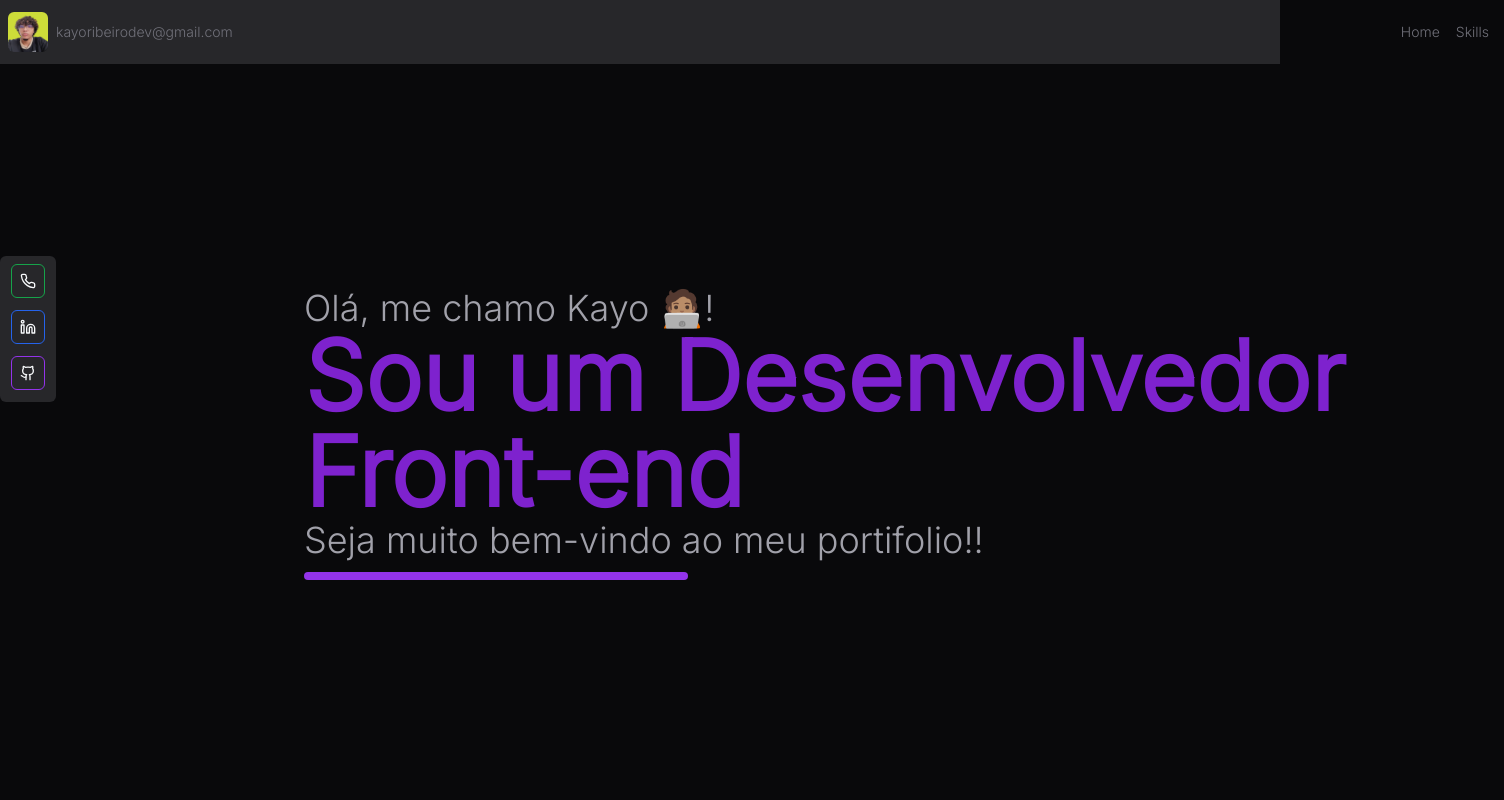
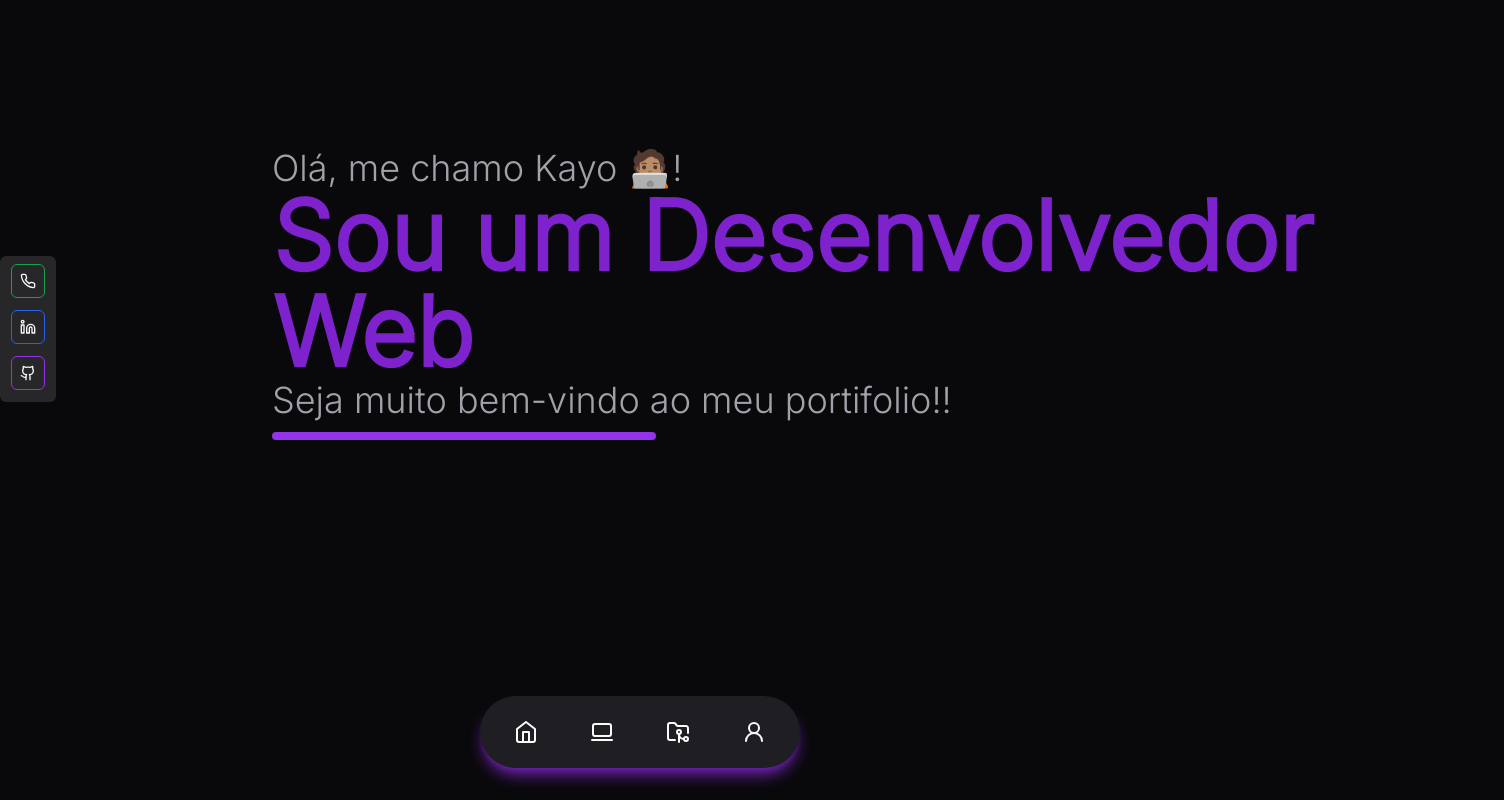
Before and after one commit to DevKayoS/my_portfolio, a React (Vite) app: page / in a window 1280 px wide. Shown: the top 800 px of the page, 1504 px wide, since content can reach past the window. Built offline with nearby package versions, Linux system fonts and the light colour scheme.

Commit message:
Adicionando nova estilização para o portifolio

```diff
--- a/index.html
+++ b/index.html
@@ -7,10 +7,10 @@
     <link rel="preconnect" href="https://fonts.gstatic.com" crossorigin>
     <link href="https://fonts.googleapis.com/css2?family=VT323&display=swap" rel="stylesheet">
     <link href="https://fonts.googleapis.com/css2?family=Inter:wght@300&family=Nunito:wght@300&family=Roboto:wght@300&display=swap" rel="stylesheet">
-    <meta name="viewport" content="width=device-width, initial-scale=1.0" />
+    <meta name="viewport" content="width=device-width, initial-scale=0.75" />
     <title>Kayo Vinicis</title>
   </head>
-  <body class="bg-zinc-950 font-sans">
+  <body class="bg-zinc-950 font-sans scroll-smooth">
     <div id="root"></div>
     <script type="module" src="/src/main.tsx"></script>
   </body>
--- a/src/components/about.tsx
+++ b/src/components/about.tsx
@@ -3,6 +3,7 @@ import perfil from '../assets/perfil.png'
 import { Phone } from 'lucide-react'
 import { Github } from 'lucide-react'
 import { LinkedinIcon } from 'lucide-react'
+import { Navgation } from "./navgation"
 
 export function About() {
   const container = {
--- a/src/components/header.tsx
+++ b/src/components/header.tsx
@@ -2,7 +2,7 @@ import perfil from '../assets/perfil.png'
 
 export function Header(){
   return(
-    <div className="w-full  bg-zinc-800 h-16  md:justify-between md:space-x-[1200px]  flex fixed  space-x-16">
+    <div className="w-full md:opacity-0 bg-zinc-800 h-16  md:justify-between md:space-x-[1200px]  flex fixed  space-x-16">
 
       <div className='ml-2 flex-row gap-2   flex '>
         <img src={perfil} className="rounded-md mt-3  size-10" />
--- a/src/components/main.tsx
+++ b/src/components/main.tsx
@@ -1,19 +1,22 @@
 import { SocialMidia } from "./socialMidias";
 import {motion} from "framer-motion"
+import { UserRound, Laptop2, FolderGit2, Home} from "lucide-react"
+import { Navgation } from "./navgation";
 
 export function Main() {
   return(
-   <div id="main" className="flex flex-col lg:h-[110vh] h-[80vh] bg-zinc-950 w-96">
+   <div id="main" className="flex flex-col lg:h-[110vh] h-[80vh] bg-zinc-950 ">
       <SocialMidia/>
-      <div className="lg:max-w-[1200px] md:m-44">
-      <motion.div className=" border-white justify-center w-full text-zinc-400  flex flex-col md:ml-32 md:mt-28 md:w-[1200px]  mt-56 ml-16 font-sans cursor-pointer">
+      <div className="lg:max-w-[1200px] md:m-28">
+      <motion.div className=" border-white justify-center w-full text-zinc-400  md:p-8 md:rounded-lg  flex flex-col md:ml-32 md:mt-1 md:w-[1200px]  mt-56 ml-16 font-sans ">
         <h1 className="text-zinc-400 md:text-4xl text-2xl  hover:text-zinc-200">Olá, me chamo Kayo 🧑🏽‍💻!</h1>
-        <p className="md:text-8xl text-2xl font-bold text-purple-700 "> Sou um Desenvolvedor Front-end</p>
+        <p className="md:text-8xl text-2xl font-bold text-purple-700 "> Sou um Desenvolvedor Web</p>
         <p className="md:text-4xl text-2xl w-[700px] hover:text-zinc-200">Seja muito bem-vindo ao meu portifolio!!</p>
         <div className="h-2 rounded-full w-96 bg-purple-600 mt-3"/>
 
       </motion.div>
       </div>
+      <Navgation/>
 
    </div>
 
--- /dev/null
+++ b/src/components/navgation.tsx
@@ -0,0 +1,15 @@
+import { Home, Laptop2, FolderGit2, UserRound } from "lucide-react";
+
+export function Navgation() {
+  return(
+    <div className="md:w-96 m-auto opacity-0 md:opacity-100 md:flex md:items-center md:justify-center ">
+    <div className="text-slate-50 flex items-center shadow-lg shadow-purple-800 justify-center bg-zinc-700/40 w-80 p-4 gap-9 rounded-full">
+      <a className=" rounded-full p-2 hover:bg-zinc-600  " href="#main"><Home/></a>
+      <a className=" rounded-full p-2 hover:bg-zinc-600  " href="#stacks"><Laptop2/></a>
+      <a className=" rounded-full p-2 hover:bg-zinc-600  " href="#projects"><FolderGit2/></a>
+      <a className=" rounded-full p-2 hover:bg-zinc-600  " href="#about"><UserRound/></a>
+    </div>
+
+  </div>
+  )
+}
--- a/src/components/projects.tsx
+++ b/src/components/projects.tsx
@@ -2,6 +2,7 @@ import clima from "../assets/condicoes_climaticas.png"
 import rest from "../assets/api_rest.png"
 import {motion} from "framer-motion"
 import { ArrowRight } from "lucide-react";
+import { Navgation } from "./navgation";
 
 
 export function Projects(){
@@ -20,8 +21,8 @@ export function Projects(){
 
   return (
     <div >
-      <div className="lg:h-px  bg-zinc-800"/>
-      <div id='projects'  className='projetos flex flex-col lg:w-full items-center h-[200vh] w-[80vh] mb-[400px] lg:mb-0 text-slate-50'>
+      <div className="lg:h-px md:w-full bg-zinc-800"/>
+      <div id='projects'  className='projetos flex flex-col lg:w-full items-center h-[200vh] w-[80vh]   text-slate-50'>
 
         <div className="'ml-16 mt-28   ">
           <motion.div
@@ -57,19 +58,16 @@ export function Projects(){
                   <img src={rest}  />
                   <p className="m-3 font-bold">API RESTFull com Express + TS</p>
                   <p className="m-3 text-sm text-zinc-400">API RESTFull feita com o framework Express, com o winston e com TypeScript <span className="font-bold hover:underline text-slate-100">Clique para acessar </span></p>
-
               </a>
-
             </div>
-
           </div>
-            <div className="text-slate-50 flex items-center md:text-xl lg:text-xl justify-center flex-row text-sm mt-20  mb-20">
+            <div className="text-slate-50 flex items-center md:text-xl lg:text-xl justify-center flex-row text-sm mt-20 ">
               <p>Para acessar o meu repositório no GitHub <a href="https://github.com/DevKayoS" target="_blank" className="text-purple-500 font-bold hover:underline flex "> clique aqui <ArrowRight/></a> </p>
             </div>
 
         </div>
+        <Navgation/>
       </div>
-
 
     </div>
   )
--- a/src/components/stacks.tsx
+++ b/src/components/stacks.tsx
@@ -5,15 +5,14 @@ import types from '../assets/types.svg'
 import tailwind from '../assets/tailwind.svg'
 import react from '../assets/react.svg'
 import node from '../assets/node.svg'
+import { Navgation } from './navgation'
 
 
 export function Stacks() {
   return (
 
   <div >
-
-
-  <div className="lg:h-px bg-zinc-800"/>
+  <div className="lg:h-px md:w-full bg-zinc-800"/>
     <div id='stacks' className=' flex flex-col h-[100vh]  text-slate-50'>
         <div className='flex flex-col justify-start'>
           <h1 className='ml-16 mt-28 md:ml-32  font-bold text-3xl hover:text-purple-600'>Tecnologias  </h1>
@@ -48,7 +47,7 @@ export function Stacks() {
     </div>
       </div>
     </div>
-
+    <Navgation/>
 
 
 
```
